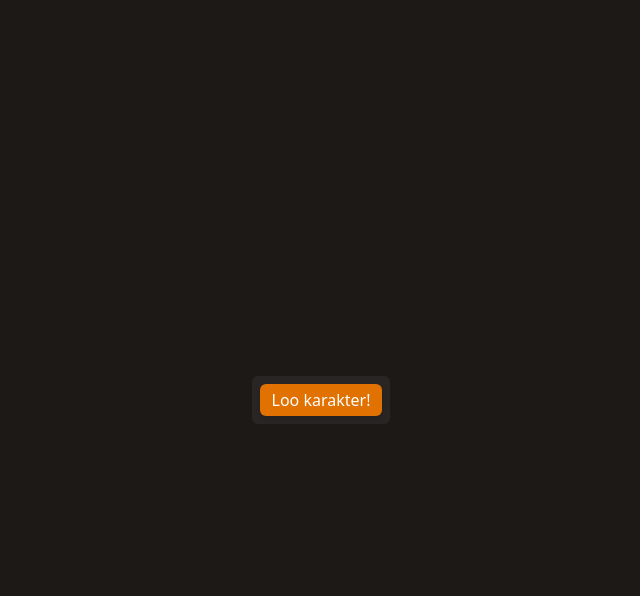
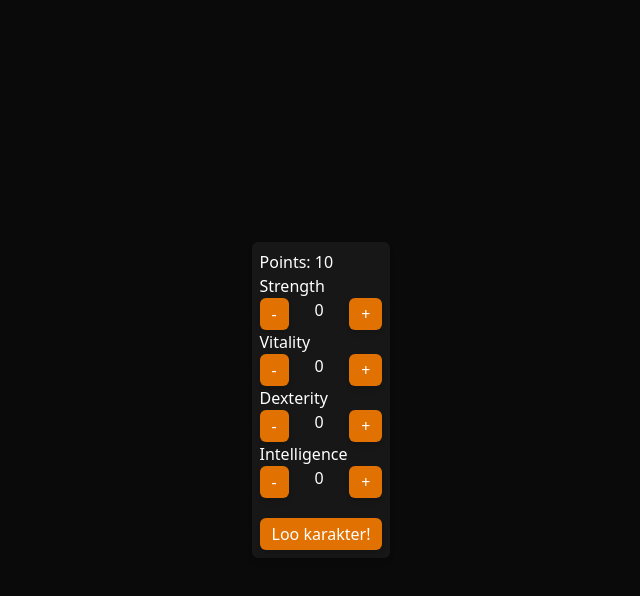
Before and after one commit to kaareltiitt6nts/qwerty-password-app, a React (Vite) app: page / in a window 1280 px wide. Both pictures are taken after a click on the button "Alusta!". Shown: the top 596 px of the page, without its empty margins (319-959 px from the left). Built offline with nearby package versions, Linux system fonts and the light colour scheme.

Commit message:
attribute list

```diff
--- a/src/components/Card.jsx
+++ b/src/components/Card.jsx
@@ -2,7 +2,7 @@ import React from 'react'
 
 export const Card = (props) => {
   return (
-    <div id='card' className='fixed mx-auto p-2 rounded-md bg-stone-800'>
+    <div id='card' className='fixed mx-auto p-2 rounded-md bg-neutral-900 shadow-md'>
       {props.children}
     </div>
   )
--- a/src/components/GameContainer.jsx
+++ b/src/components/GameContainer.jsx
@@ -1,7 +1,7 @@
 import React, {useState} from 'react'
-import ChoicePrompt from './ChoicePrompt'
-import MainMenu from './MainMenu'
-import CharacterMenu from './CharacterMenu'
+import ChoicePrompt from './menus/ChoicePrompt'
+import MainMenu from './menus/MainMenu'
+import CharacterMenu from './menus/CharacterMenu'
 
 const GameContainer = () => {
   const [inMainMenu, setInMainMenu] = useState(true)
--- /dev/null
+++ b/src/components/controls/AttributeList.jsx
@@ -0,0 +1,59 @@
+import React, {useState} from 'react'
+import { Button } from './Button'
+
+const attributes = [
+  {name: "Strength", id: "str", points: 0},
+  {name: "Vitality", id: "vit", points: 0},
+  {name: "Dexterity", id: "dex", points: 0},
+  {name: "Intelligence", id: "int", points: 0},
+]
+
+const AttributeList = (props) => {
+  const [points, setPoints] = useState(10)
+
+  // ?????????????????? jama asi..
+  const addPointHandler = (attributeId, increment) => {
+    if (points <= 0) return
+
+    const attribute = attributes.find(attribute => attribute.id === attributeId)
+    if (!attribute || attribute === undefined) return
+
+    if (increment === "add" && points <= 0) return
+    if (increment === "remove" && attribute.points === 0) return
+
+    if (increment === "add") {
+      setPoints(points - 1)
+      attribute.points += 1
+    }
+    else {
+      setPoints(points + 1)
+      attribute.points -= 1
+    }
+  }
+
+  return (
+    <div>
+      <span>Points: {points}</span>
+      <ul>
+        {
+          attributes.map((attribute, count) => {
+            return (
+              <li key={count}>
+                <div>
+                  <span>{attribute.name}</span>
+                </div>
+                <div className='flex flex-row justify-between align-middle w-full'>
+                  <Button text="-" onClick={() => addPointHandler(attribute.id, "remove")}/>
+                  <span>{attribute.points}</span>
+                  <Button text="+" onClick={() => addPointHandler(attribute.id, "add")}/>
+                </div>
+              </li>
+            )
+          })
+        }
+      </ul>
+    </div>
+  )
+}
+
+export default AttributeList
--- a/src/components/CharacterMenu.jsx
+++ b/src/components/menus/CharacterMenu.jsx
@@ -1,13 +1,15 @@
 import React from 'react'
-import { Card } from './Card'
-import { Button } from './Button'
+import { Card } from '../Card'
+import { Button } from '../controls/Button'
+import AttributeList from '../controls/AttributeList'
 
 const CharacterMenu = (props) => {
   const {onCharacterCompleted} = props
 
   return (
     <Card>
-      <div>
+      <div className='flex flex-col gap-5'>
+        <AttributeList/>
         <Button text={"Loo karakter!"} onClick={onCharacterCompleted} />
       </div>
     </Card>
--- a/src/components/ChoicePrompt.jsx
+++ b/src/components/menus/ChoicePrompt.jsx
@@ -1,7 +1,7 @@
 import React from 'react'
-import { Card } from './Card'
-import { ChoiceList } from './ChoiceList'
-import ChoiceText from './ChoiceText'
+import { Card } from '../Card'
+import { ChoiceList } from '../ChoiceList'
+import ChoiceText from '../ChoiceText'
 
 const ChoicePrompt = (props) => {
   const {choices} = props
--- a/src/components/MainMenu.jsx
+++ b/src/components/menus/MainMenu.jsx
@@ -1,6 +1,6 @@
 import React from 'react'
-import { Card } from './Card'
-import { Button } from './Button'
+import { Card } from '../Card'
+import { Button } from '../controls/Button'
 
 const MainMenu = (props) => {
   const {onGameStarted} = props
--- /dev/null
+++ b/src/data/globaldata.js
@@ -0,0 +1,5 @@
+const data = {
+
+}
+
+export const GetData = () => data
--- a/src/index.css
+++ b/src/index.css
@@ -1,7 +1,7 @@
 @import "tailwindcss";
 
 body {
-  @apply bg-stone-900 text-white
+  @apply bg-neutral-950 text-white
 }
 
 h1 {
```
Also changed, not shown: src/components/controls/Button.jsx (renamed from src/components/Button.jsx).
